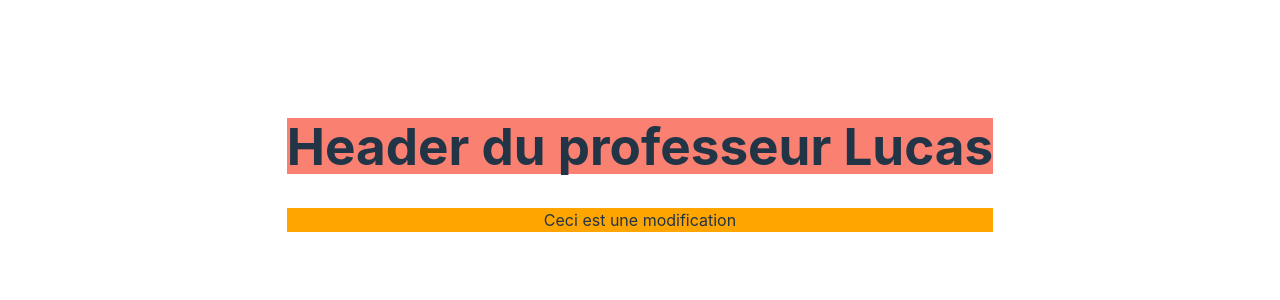
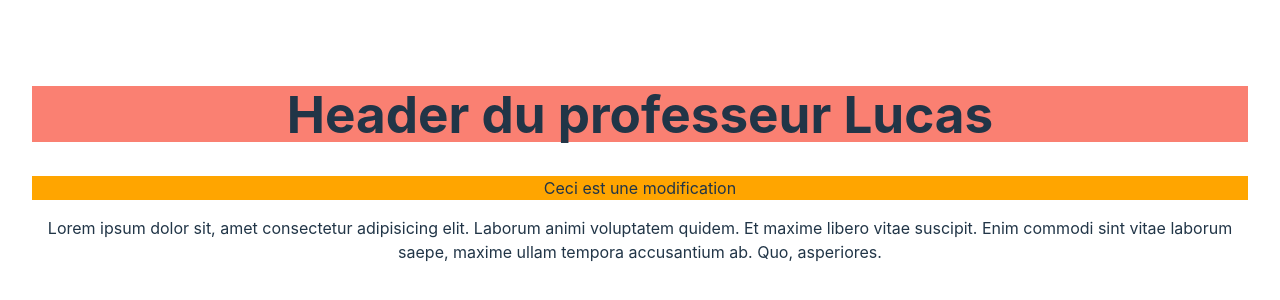
Before and after one commit to LucasRoberto99/workshop-github-orion24, a React (Vite) app: page / in a window 1280 px wide. Shown: the part 234-534 px from the top of the page. Built offline with nearby package versions, Linux system fonts and the light colour scheme.

Commit message:
added lorem

```diff
--- a/src/App.jsx
+++ b/src/App.jsx
@@ -6,6 +6,12 @@ function App() {
     <>
       <Header />
       <p style={{ backgroundColor: "orange" }}>Ceci est une modification</p>
+      <p>
+        Lorem ipsum dolor sit, amet consectetur adipisicing elit. Laborum animi
+        voluptatem quidem. Et maxime libero vitae suscipit. Enim commodi sint
+        vitae laborum saepe, maxime ullam tempora accusantium ab. Quo,
+        asperiores.
+      </p>
     </>
   );
 }
```
